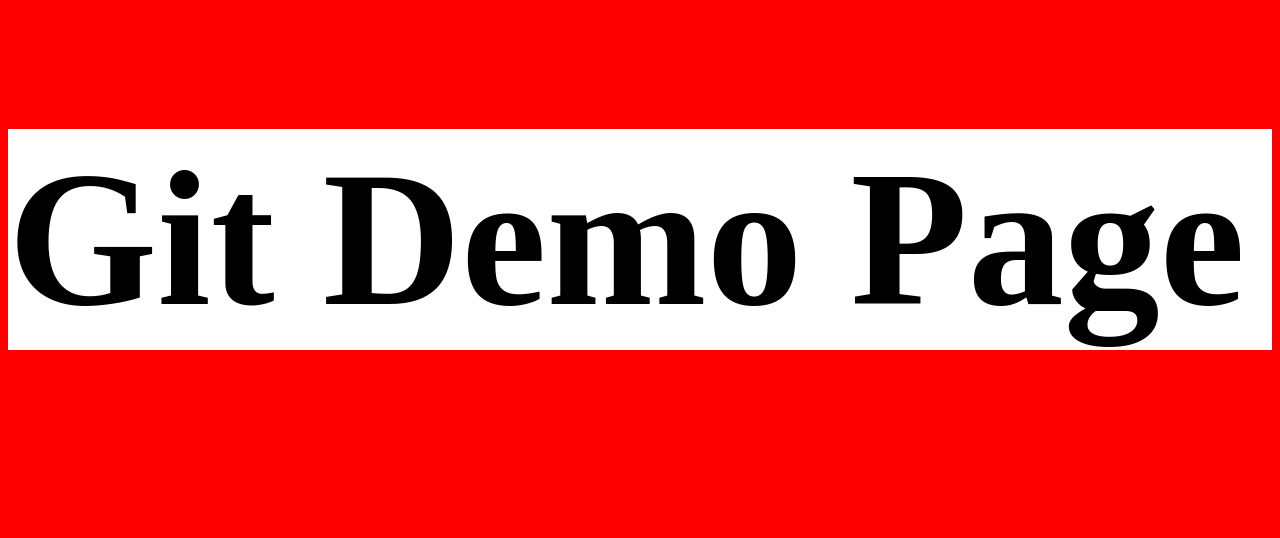
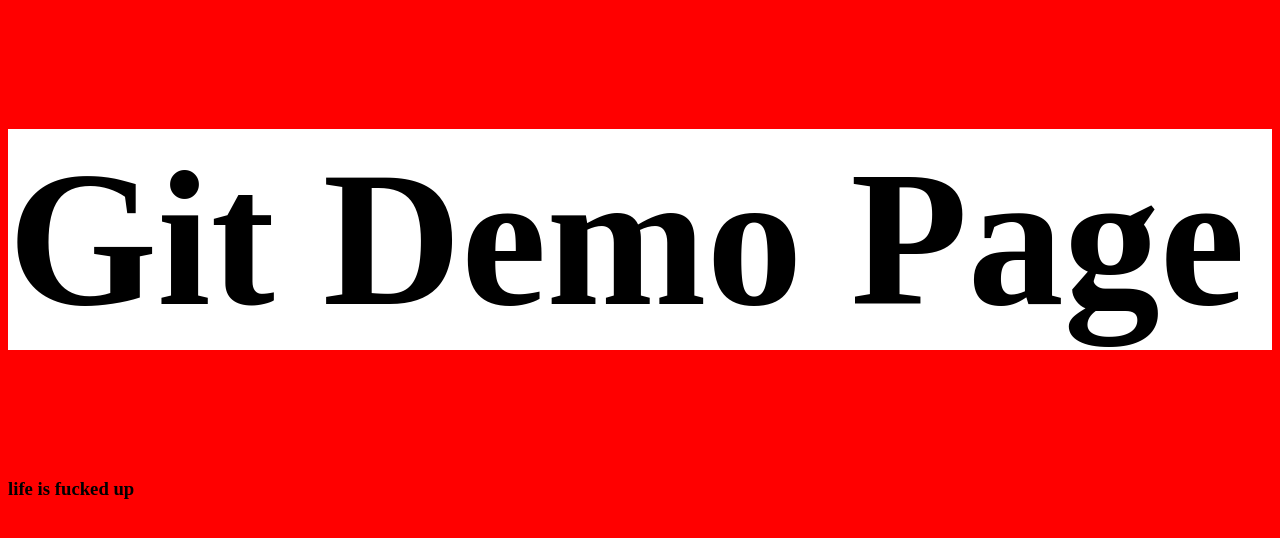
Before and after one commit to GurvinderSingh1777/Firstone, a plain HTML site: page index.html in a window 1280 px wide. Drawn offline with Linux system fonts and the light colour scheme.

Commit message:
h3 is added

```diff
--- a/index.html
+++ b/index.html
@@ -8,6 +8,7 @@
 </head>
 <body>
     <h1>Git Demo Page</h1>
+    <h3>life is fucked up</h3>
     <script src="app.js"></script>
 </body>
 </html>
```
